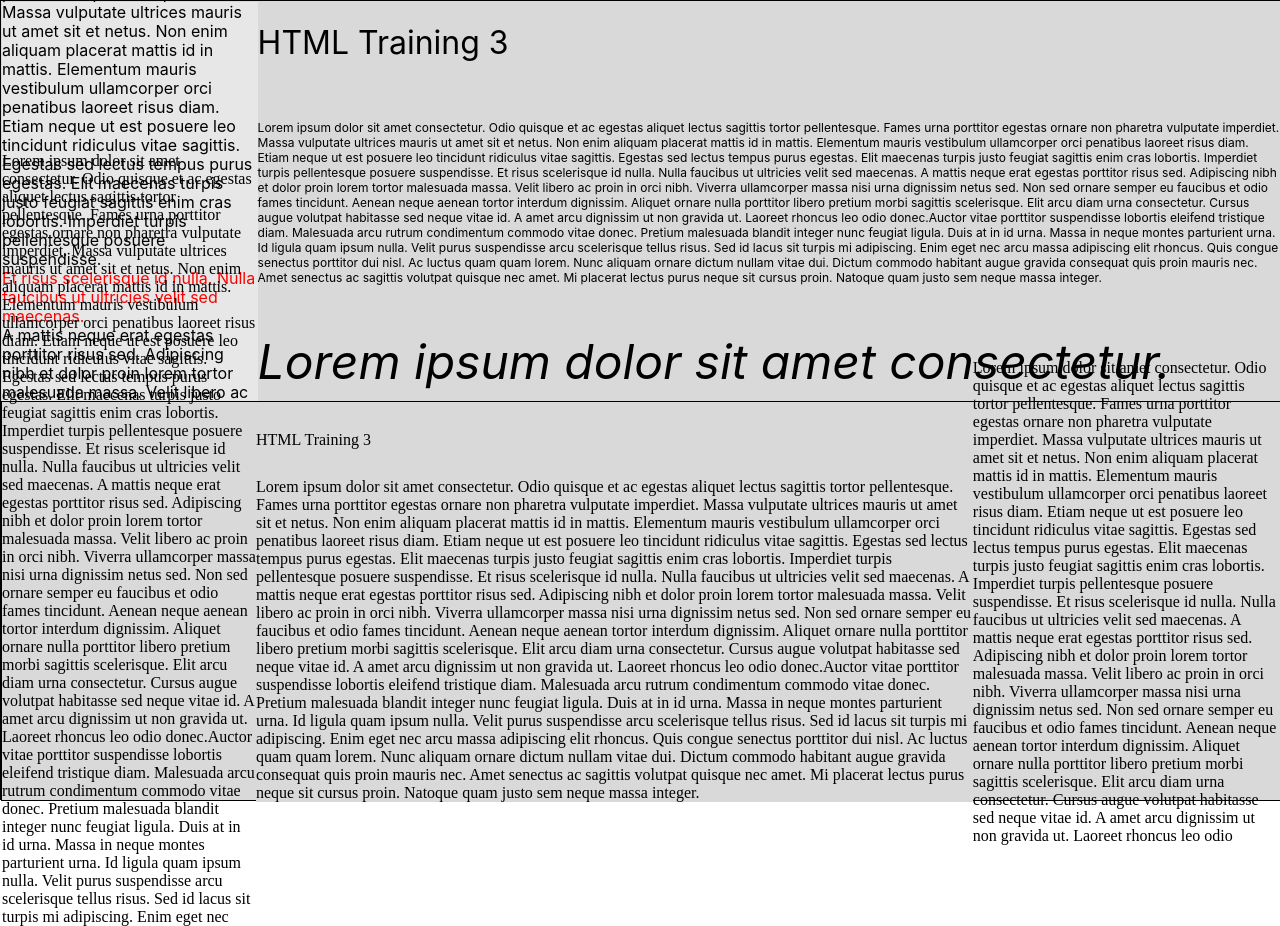
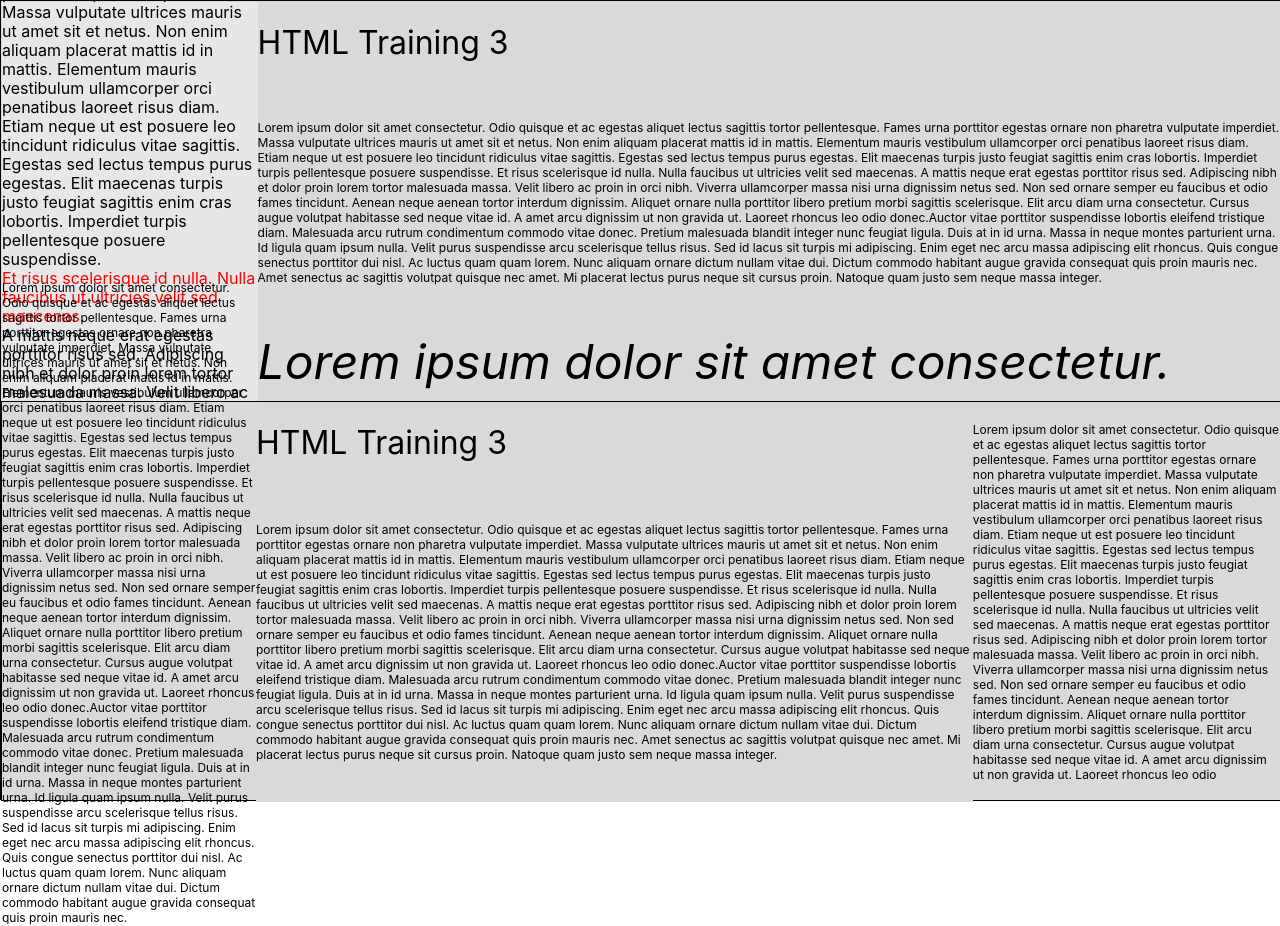
Before and after one commit to dev-honing/HTML-Training-3, a plain HTML site: page index.html in a window 1280 px wide. Shown: the top 926 px of the page. Drawn offline with Linux system fonts and the light colour scheme.

Commit message:
lowerPage의 스타일링 추가

```diff
--- a/style.css
+++ b/style.css
@@ -102,6 +102,13 @@ span {
 #lowerPage > :nth-child(1) {
   width: 20vw;
   height: 50vh;
+
+  font-family: Inter;
+  font-size: 12px;
+  font-weight: 400;
+  line-height: 15px;
+  letter-spacing: 0em;
+  text-align: left;
 }
 
 #lowerPage > :nth-child(2) {
@@ -115,14 +122,35 @@ span {
   height: 50vh;
   flex-direction: column;
   background-color: #d9d9d9;
-
 }
 #lowerPage > :nth-child(2) > :nth-child(1) > :nth-child(1) {
   flex: 2;
+
+  font-family: Inter;
+  font-size: 32px;
+  font-weight: 400;
+  line-height: 39px;
+  letter-spacing: 0em;
+  text-align: left;
 }
 #lowerPage > :nth-child(2) > :nth-child(1) > :nth-child(2) {
   flex: 8;
+
+  font-family: Inter;
+  font-size: 12px;
+  font-weight: 400;
+  line-height: 15px;
+  letter-spacing: 0em;
+  text-align: left;
+
 }
 #lowerPage > :nth-child(2) > :nth-child(2) {
   width: 30vw;
+
+  font-family: Inter;
+  font-size: 12px;
+  font-weight: 400;
+  line-height: 15px;
+  letter-spacing: 0em;
+  text-align: left;
 }
```
